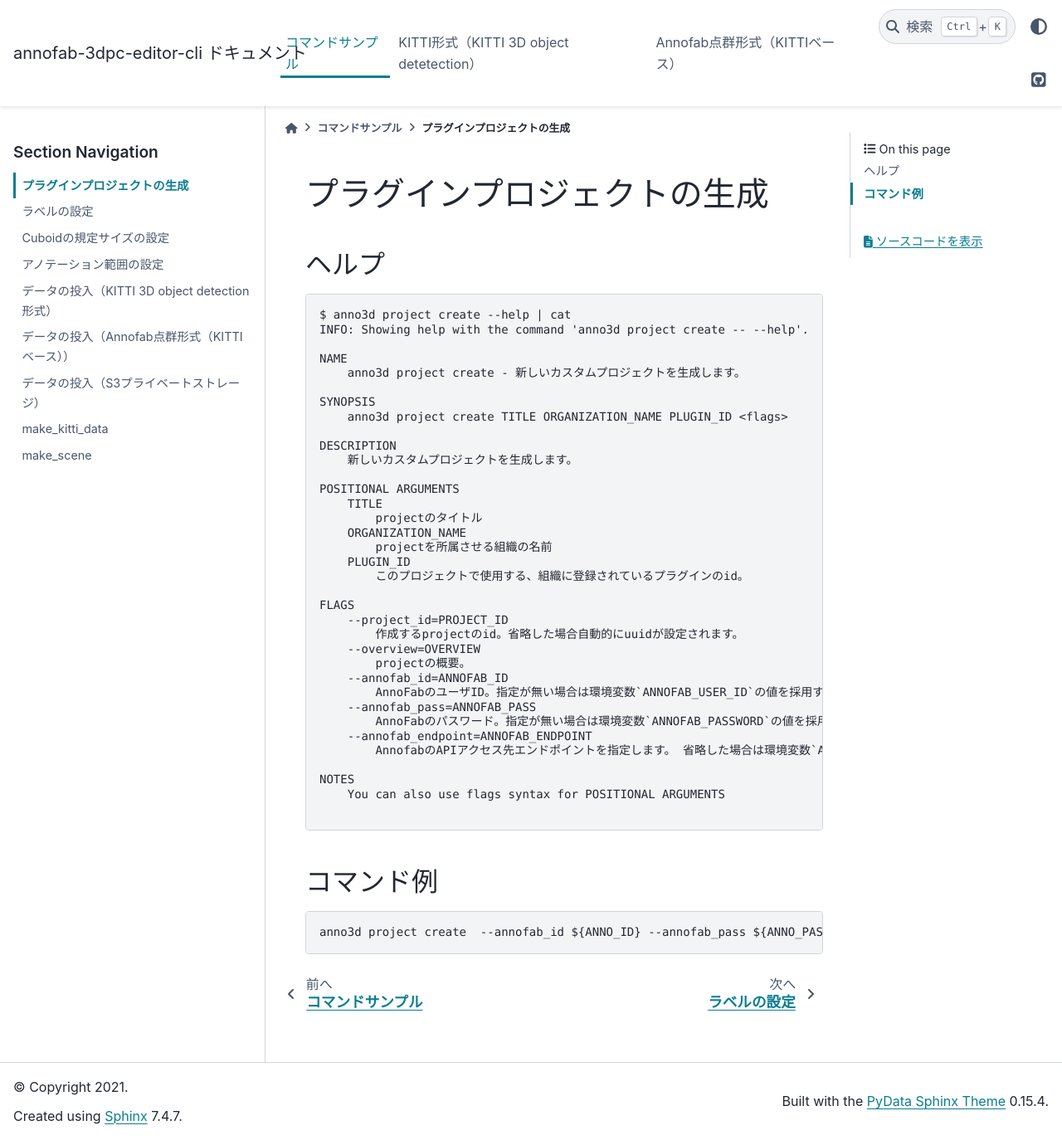
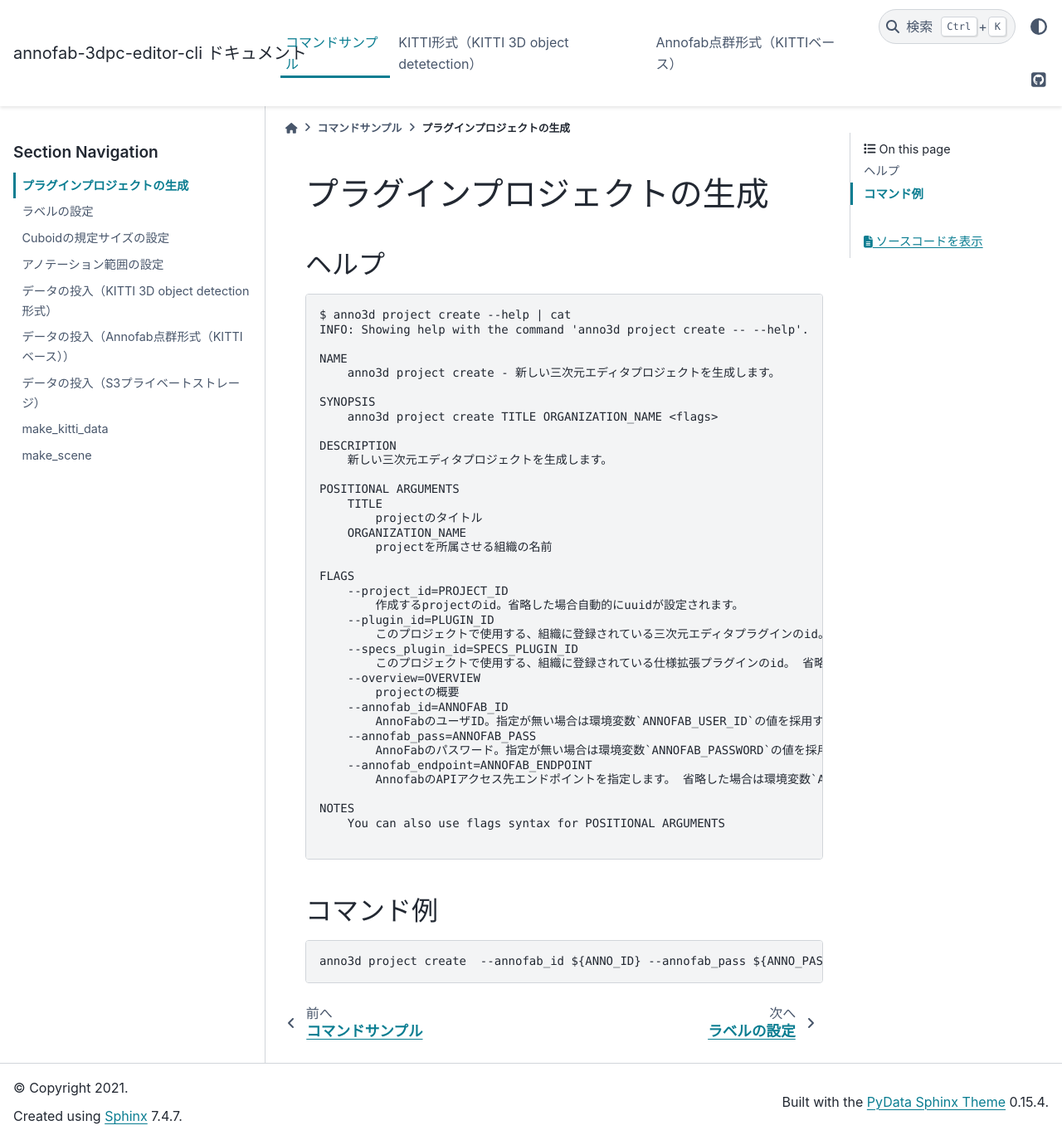
Before and after one commit to kurusugawa-computer/annofab-3dpc-editor-cli, a Sphinx documentation site: the page built from docs/user_guide/command_sample/create_project.md, in a window 1280 px wide and 1374 px high. Shown: the whole window at 83% size. Built offline with Sphinx 7.4.7 and the PyData theme 0.15.4, drawn with Linux system fonts in a browser that asks for light colours.

Commit message:
コマンドサンプルを更新

````diff
--- a/docs/user_guide/command_sample/create_project.md
+++ b/docs/user_guide/command_sample/create_project.md
@@ -7,27 +7,29 @@ $ anno3d project create --help | cat
 INFO: Showing help with the command 'anno3d project create -- --help'.
 
 NAME
-    anno3d project create - 新しいカスタムプロジェクトを生成します。
+    anno3d project create - 新しい三次元エディタプロジェクトを生成します。
 
 SYNOPSIS
-    anno3d project create TITLE ORGANIZATION_NAME PLUGIN_ID <flags>
+    anno3d project create TITLE ORGANIZATION_NAME <flags>
 
 DESCRIPTION
-    新しいカスタムプロジェクトを生成します。
+    新しい三次元エディタプロジェクトを生成します。
 
 POSITIONAL ARGUMENTS
     TITLE
         projectのタイトル
     ORGANIZATION_NAME
         projectを所属させる組織の名前
-    PLUGIN_ID
-        このプロジェクトで使用する、組織に登録されているプラグインのid。
 
 FLAGS
     --project_id=PROJECT_ID
         作成するprojectのid。省略した場合自動的にuuidが設定されます。
+    --plugin_id=PLUGIN_ID
+        このプロジェクトで使用する、組織に登録されている三次元エディタプラグインのid。 省略時は標準プラグインを利用します
+    --specs_plugin_id=SPECS_PLUGIN_ID
+        このプロジェクトで使用する、組織に登録されている仕様拡張プラグインのid。 省略時は標準プラグインを利用します
     --overview=OVERVIEW
-        projectの概要。
+        projectの概要
     --annofab_id=ANNOFAB_ID
         AnnoFabのユーザID。指定が無い場合は環境変数`ANNOFAB_USER_ID`の値を採用する
     --annofab_pass=ANNOFAB_PASS
@@ -44,5 +46,5 @@ NOTES
 ## コマンド例
 
 ```
-anno3d project create  --annofab_id ${ANNO_ID} --annofab_pass ${ANNO_PASS} --title "test_project" --organization_name "3dpc-editor-devel" --plugin_id "ace7bf49-aefb-4db2-96ad-805496bd40aa"
+anno3d project create  --annofab_id ${ANNO_ID} --annofab_pass ${ANNO_PASS} --title "test_project" --organization_name "3dpc-editor-devel"
 ```
````
Also changed, not shown: docs/user_guide/command_sample/set_label.md (+11 -15 lines).
